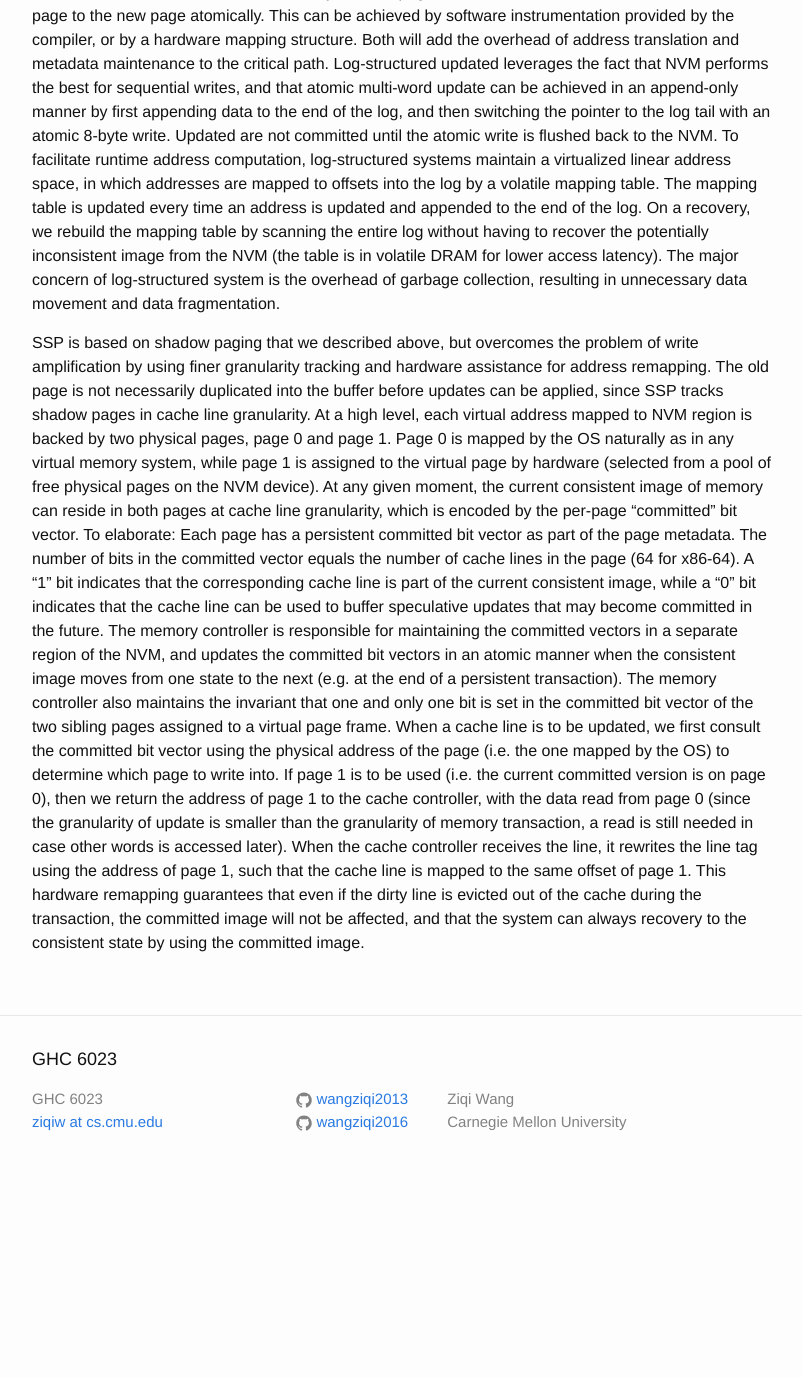
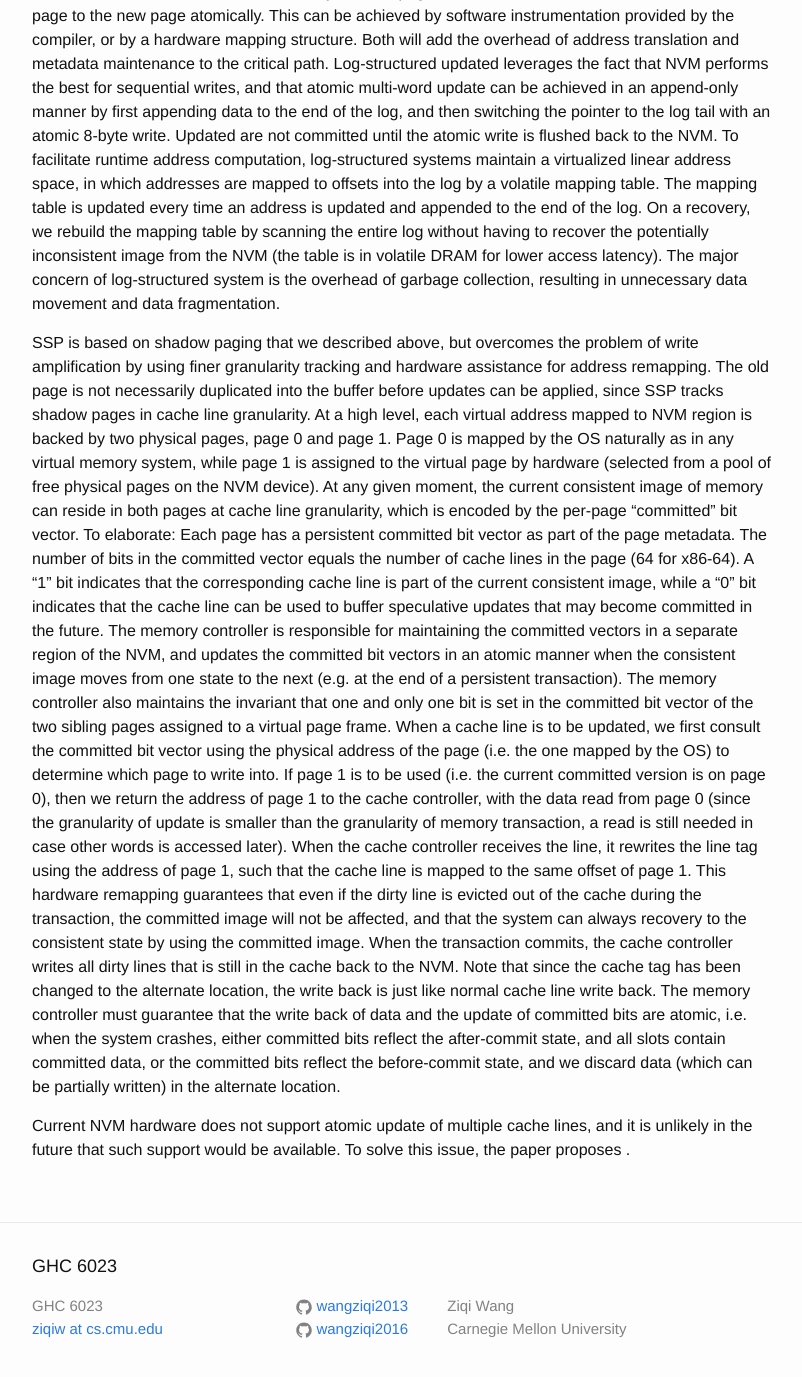
Before and after one commit to wangziqi2013/wangziqi2013.github.io, a Jekyll site: the page built from _posts/2019-12-08-ssp.markdown, in a window 1280 px wide and 1400 px high, scrolled down 938 px. Shown: the top 1377 px of the window, without its empty margins (238-1040 px from the left). Built offline with Jekyll 4.4.1, drawn with Linux system fonts in a browser that asks for light colours; before the commit the page ends 2131 px from its top, so only the background shows below that.

Commit message:
Finish shadow paging

```diff
--- a/_posts/2019-12-08-ssp.markdown
+++ b/_posts/2019-12-08-ssp.markdown
@@ -60,4 +60,12 @@ than the granularity of memory transaction, a read is still needed in case other
 controller receives the line, it rewrites the line tag using the address of page 1, such that the cache line is mapped
 to the same offset of page 1. This hardware remapping guarantees that even if the dirty line is evicted out of the cache
 during the transaction, the committed image will not be affected, and that the system can always recovery to the consistent
-state by using the committed image.
+state by using the committed image. When the transaction commits, the cache controller writes all dirty lines that is still
+in the cache back to the NVM. Note that since the cache tag has been changed to the alternate location, the write back
+is just like normal cache line write back. The memory controller must guarantee that the write back of data and the update
+of committed bits are atomic, i.e. when the system crashes, either committed bits reflect the after-commit state, and all
+slots contain committed data, or the committed bits reflect the before-commit state, and we discard data (which can be partially
+written) in the alternate location.
+
+Current NVM hardware does not support atomic update of multiple cache lines, and it is
+unlikely in the future that such support would be available. To solve this issue, the paper proposes .
```
